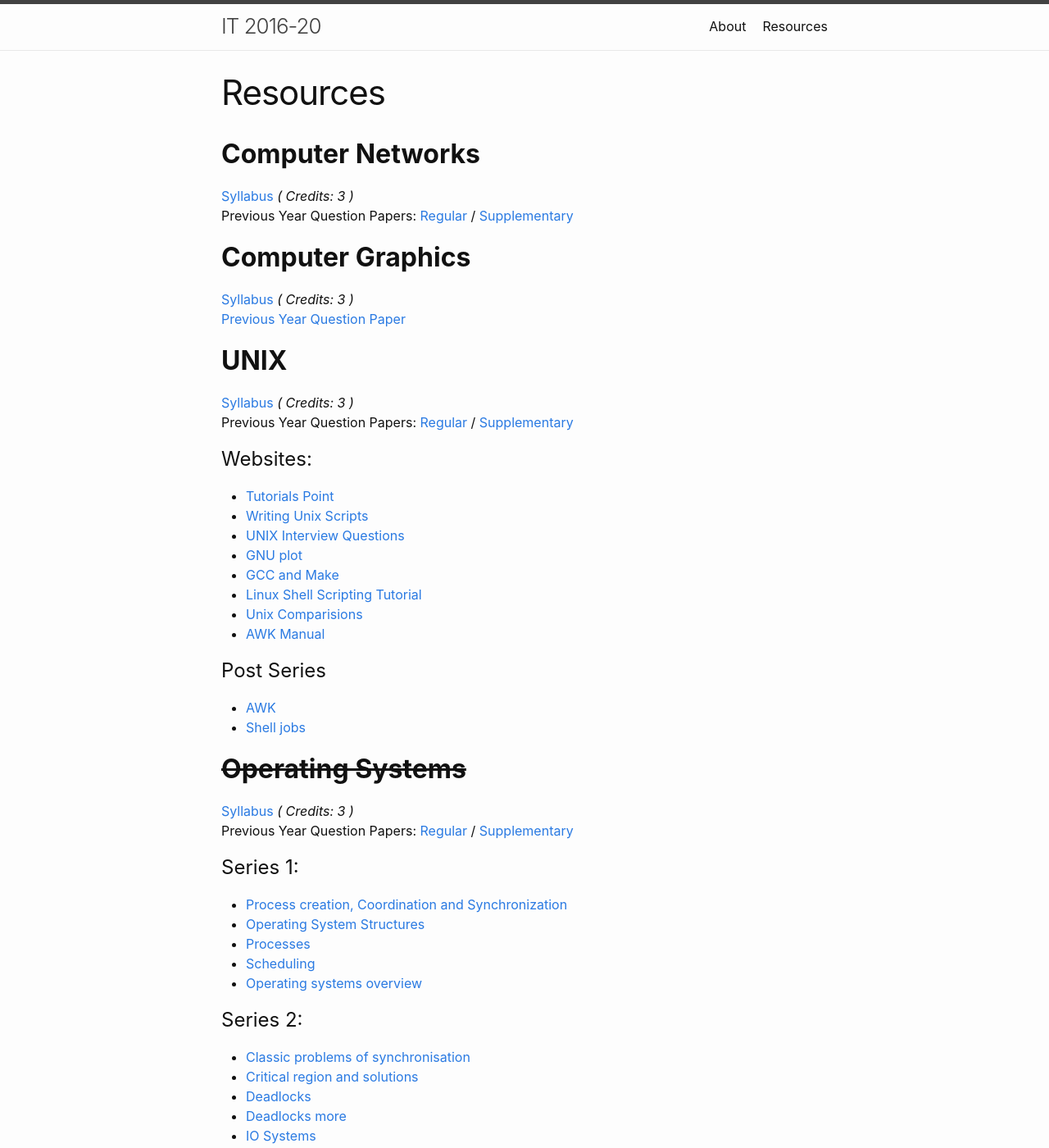
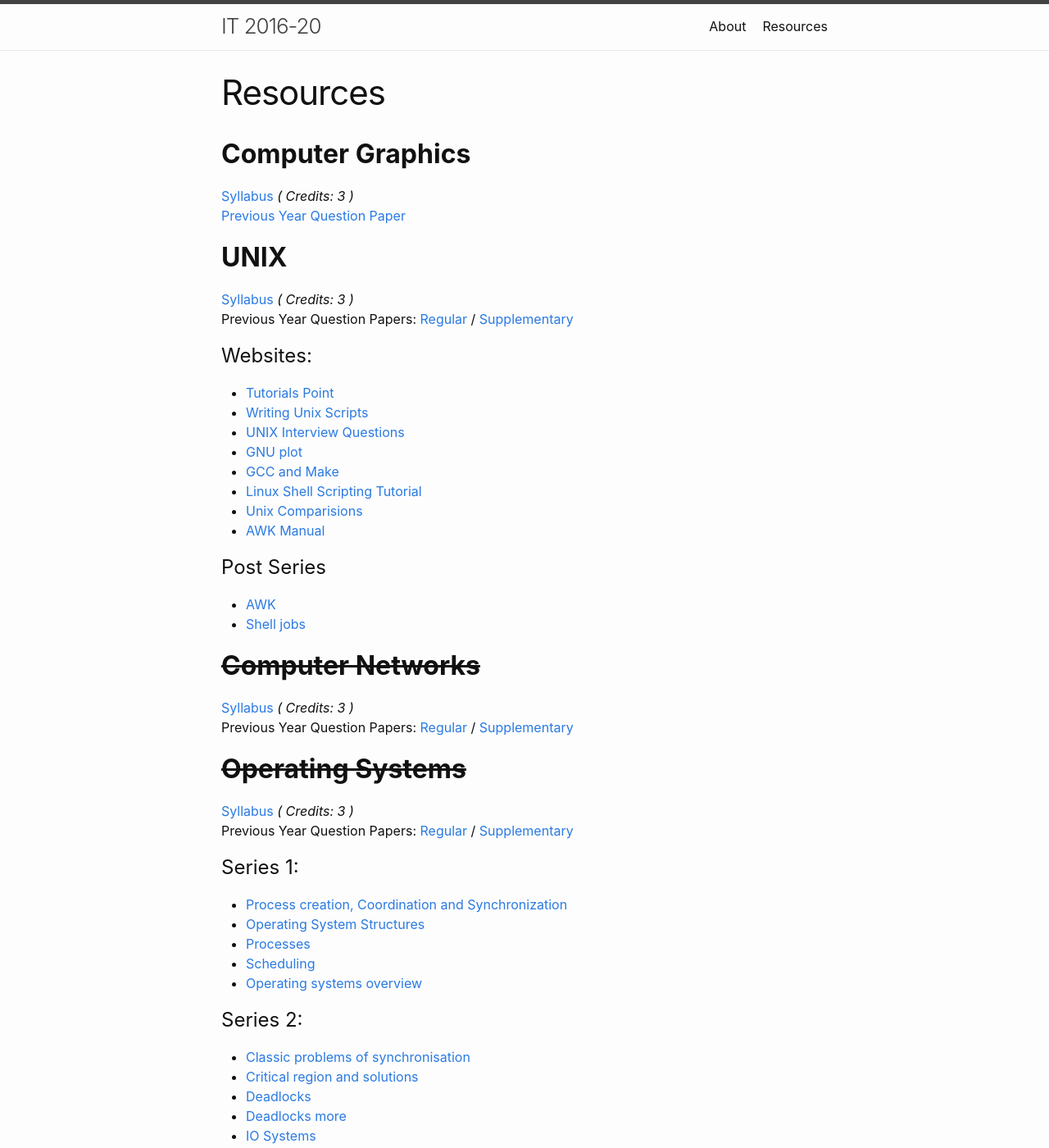
Before and after one commit to IT-GECBH/2020, a Jekyll site: the page built from resources.md, in a window 1280 px wide and 1400 px high. Shown: the whole window at 82% size. Built offline with Jekyll 4.4.1, drawn with Linux system fonts in a browser that asks for light colours; part of the change alters nothing that is shown.

```diff
--- a/resources.md
+++ b/resources.md
@@ -4,10 +4,6 @@ title: Resources
 permalink: /resources/
 ---
 
-
-## **Computer Networks**
-[Syllabus][net-syll] *( Credits: 3 )* <br/>
-Previous Year Question Papers: [Regular][net-prev-1] / [Supplementary][net-prev-2]
 
 ## **Computer Graphics**
 [Syllabus][cg-syll] *( Credits: 3 )*  <br/>
@@ -30,6 +26,11 @@ Previous Year Question Papers:  [Regular][unix-prev-1] / [Supplementary][unix-pr
 # Post Series
 * [AWK][unix-awk]
 * [Shell jobs][unix-shell-jobs]
+
+
+## ~~**Computer Networks**~~
+[Syllabus][net-syll] *( Credits: 3 )* <br/>
+Previous Year Question Papers: [Regular][net-prev-1] / [Supplementary][net-prev-2]
 
 ## ~~**Operating Systems**~~
 [Syllabus][os-syll] *( Credits: 3 )*  <br/>
```
